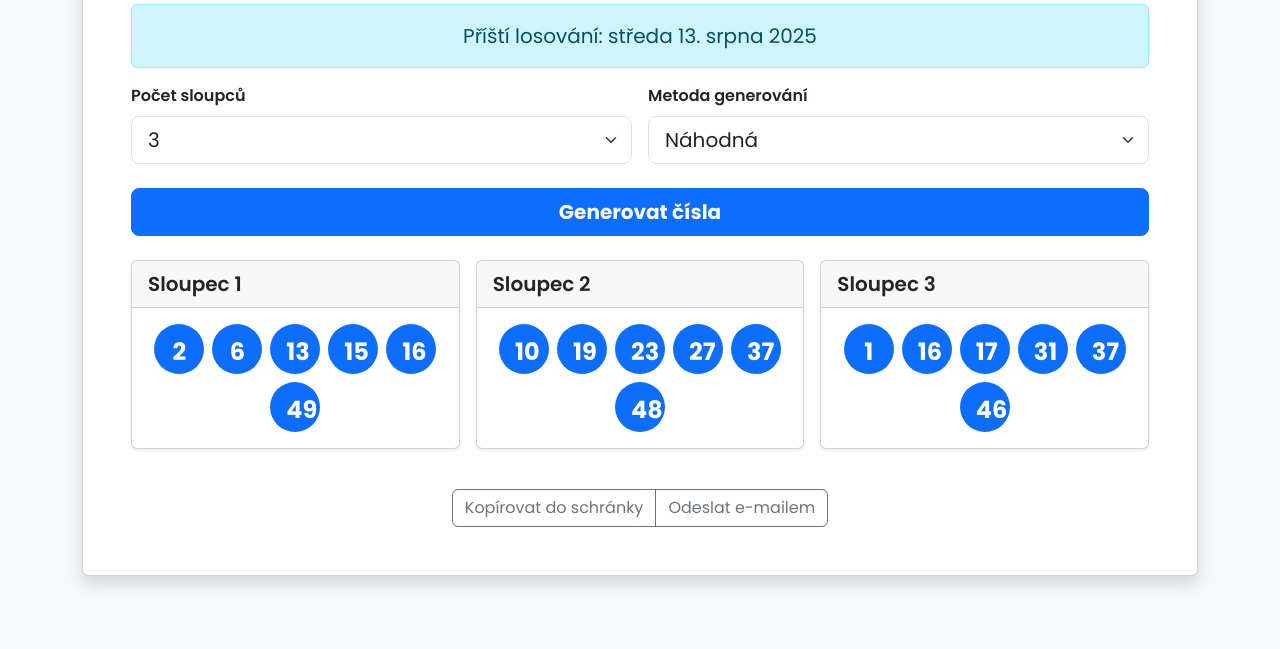
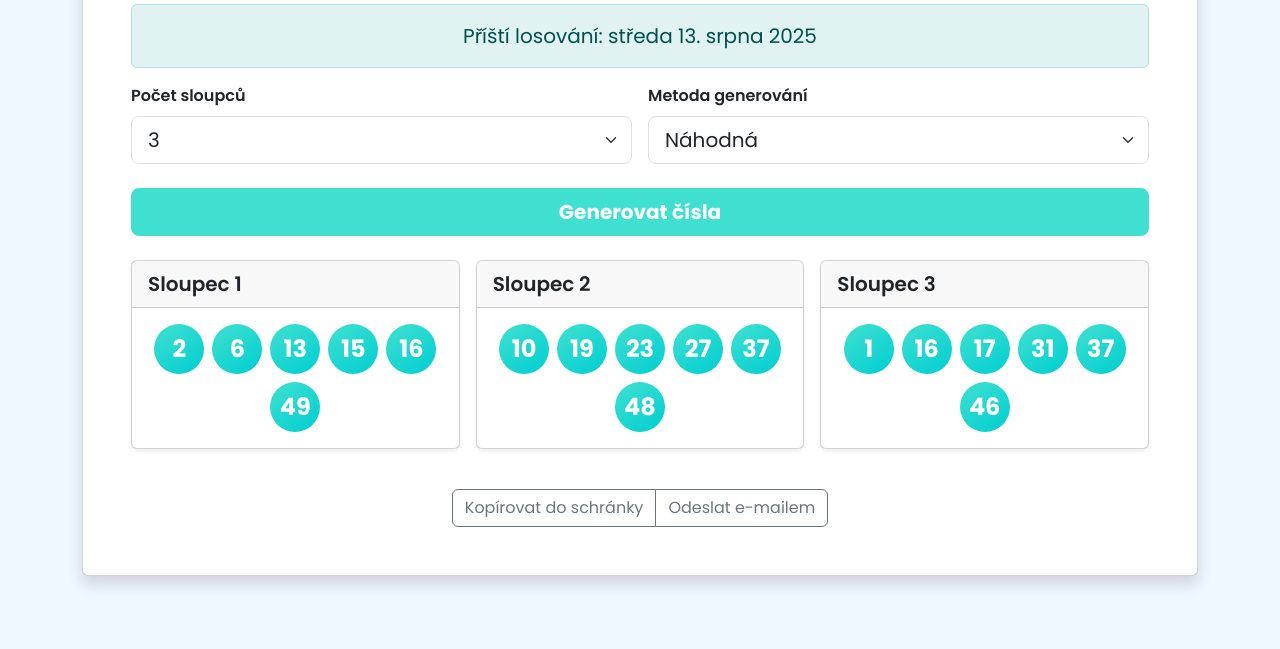
Before and after one commit to moomo1976/lottery-generator, a plain HTML site: page index.html in a window 1280 px wide. Shown: the part 151-800 px from the top of the page. Drawn offline with nearby package versions, Linux system fonts and the light colour scheme.

Commit message:
Oprava barev a zarovnání po refaktoringu

```diff
--- a/index.html
+++ b/index.html
@@ -8,21 +8,62 @@
     <link href="https://cdn.jsdelivr.net/npm/bootstrap@5.3.3/dist/css/bootstrap.min.css" rel="stylesheet">
     <link href="https://fonts.googleapis.com/css2?family=Poppins:wght@400;600;700&display=swap" rel="stylesheet">
     <style>
+        :root {
+            --my-primary-color: #40e0d0;
+            --my-secondary-color: #00ced1;
+            --my-text-color: #005050;
+            --my-bg-color: #f0f8ff;
+            --my-light-bg-color: #e0f2f1;
+        }
+
         body {
             font-family: 'Poppins', sans-serif;
-            background-color: #f8f9fa;
+            background-color: var(--my-bg-color);
+            color: var(--my-text-color);
         }
+
+        .btn-primary {
+            --bs-btn-bg: var(--my-primary-color);
+            --bs-btn-border-color: var(--my-primary-color);
+            --bs-btn-hover-bg: var(--my-secondary-color);
+            --bs-btn-hover-border-color: var(--my-secondary-color);
+        }
+
+        .badge.bg-primary {
+            background: linear-gradient(145deg, var(--my-primary-color), var(--my-secondary-color)) !important;
+        }
+
+        .alert-info {
+            background-color: var(--my-light-bg-color);
+            color: var(--my-text-color);
+            border-color: #b0e0e6;
+        }
+
+        h1.text-primary {
+            color: var(--my-secondary-color) !important;
+        }
+
         .number-ball {
             width: 50px;
             height: 50px;
+            display: flex;
+            justify-content: center;
+            align-items: center;
             transition: transform 0.3s ease;
             transform: scale(0);
         }
+
         .number-ball.visible {
             transform: scale(1);
         }
+
         #zodiac-container, #dob-container {
             display: none;
+        }
+
+        #dob-input {
+            /* This might not be needed with bootstrap, but keeping it as per user request history */
+            /* width: 90%; */
         }
     </style>
 </head>
```
Also changed, not shown: 1 other file.
